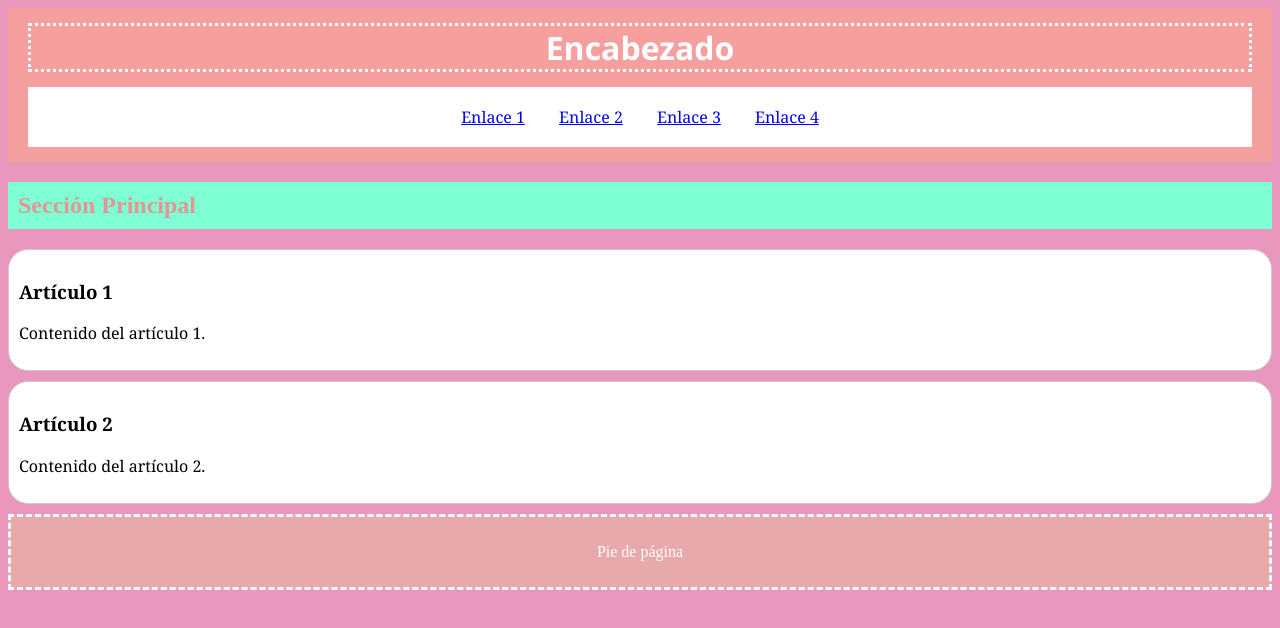
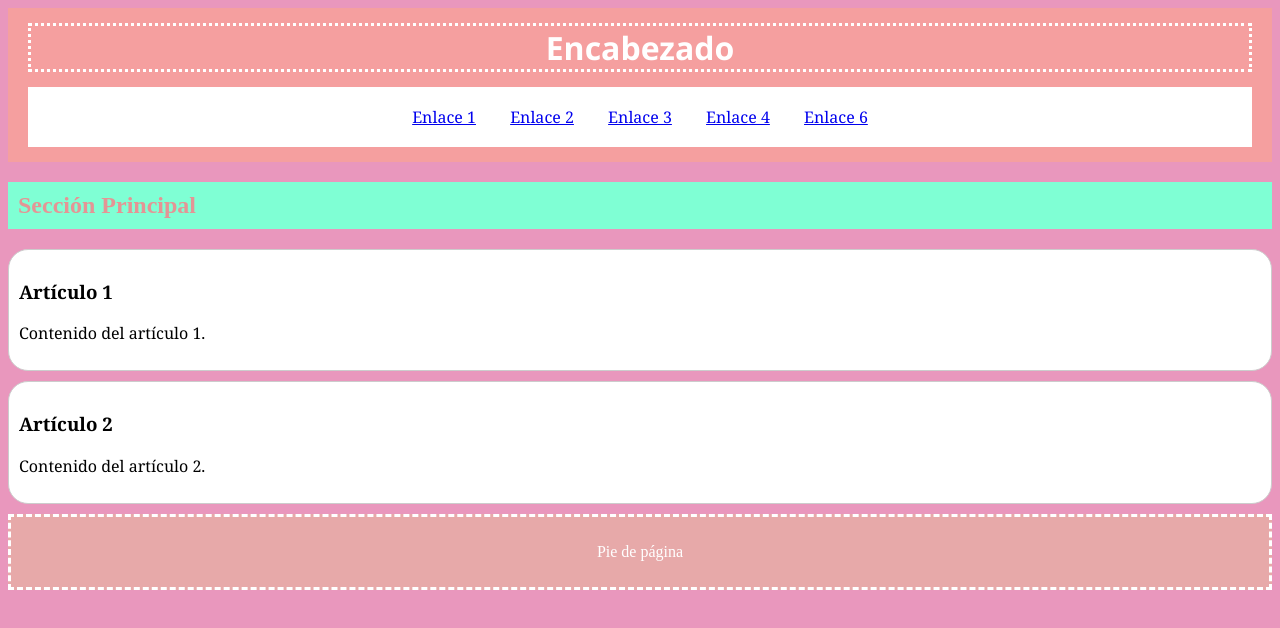
Before and after one commit to RocioSergior/actividad-15, a plain HTML site: page index.html in a window 1280 px wide. Drawn offline with Linux system fonts and the light colour scheme.

Commit message:
Se añade quinto elemento en el menú

```diff
--- a/index.html
+++ b/index.html
@@ -17,6 +17,7 @@
              <li><a class="enlaceMenuPrincipal" href="#">Enlace 2</a></li>
              <li><a class="enlaceMenuPrincipal" href="#">Enlace 3</a></li>
              <li><a class="enlaceMenuPrincipal" href="#">Enlace 4</a></li>
+             <li><a class="enlaceMenuPrincipal" href="#">Enlace 6</a></li>
            </ul>
         </nav>
         </header>
```
